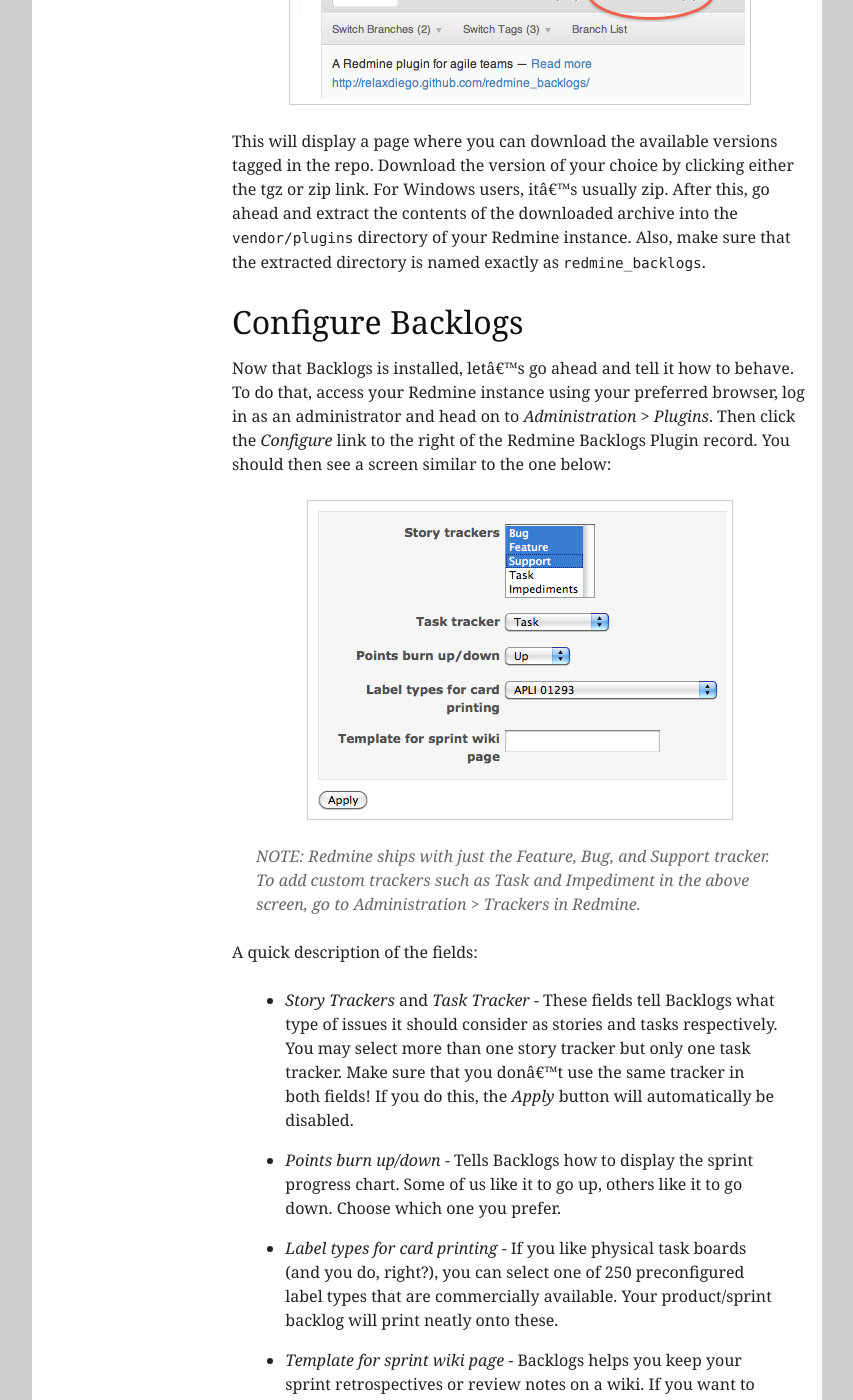
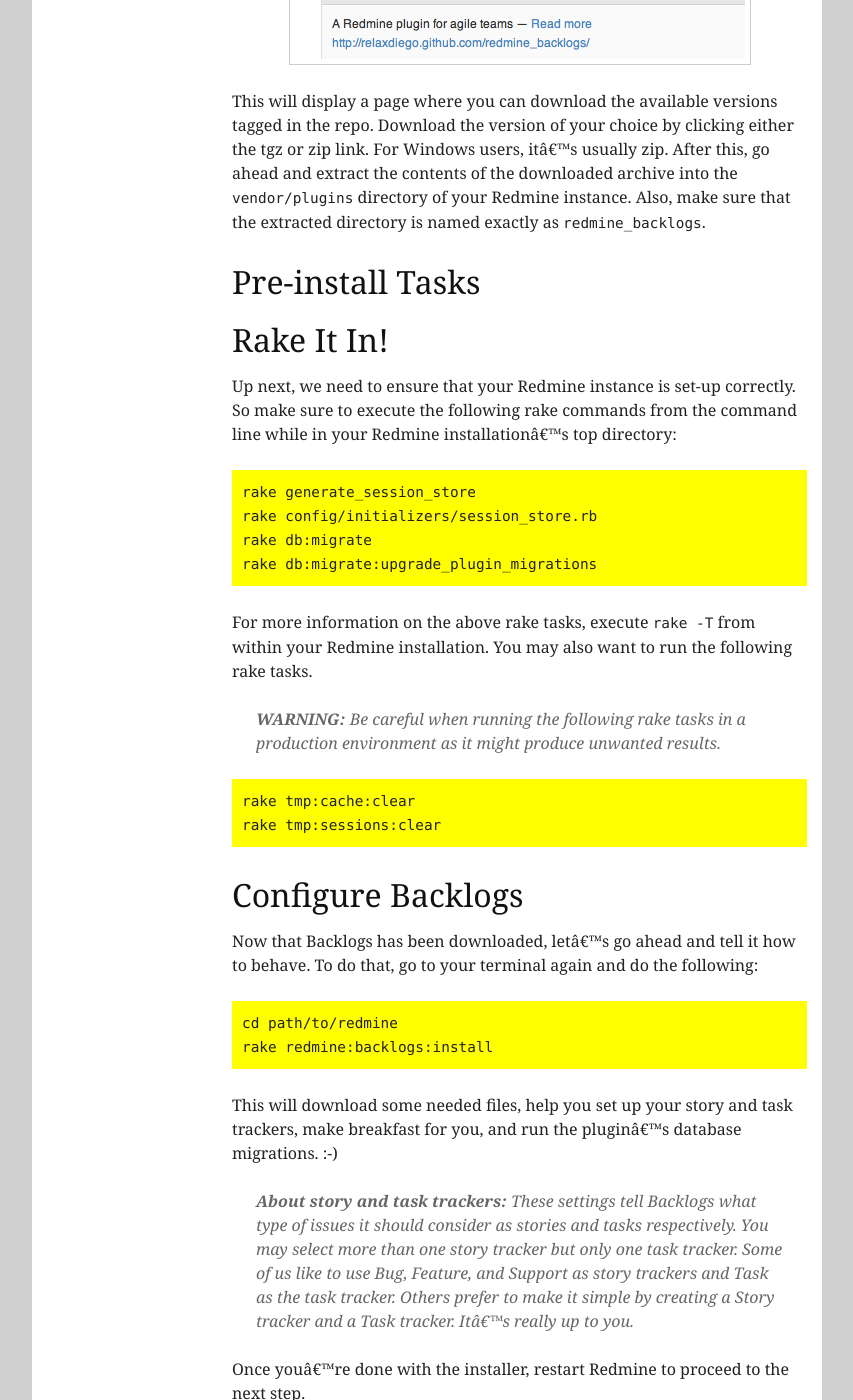
Before and after one commit to backlogs/www, a Jekyll site: the page built from _posts/en/1999-06-01-installation.markdown, in a window 1280 px wide and 1400 px high, scrolled down 2358 px. Shown: the whole window, without its empty margins (213-1066 px from the left). Built offline with Jekyll 4.4.1, drawn with Linux system fonts in a browser that asks for light colours; comment, search, counter and statistics services are not loaded; some of the changed text lies outside the part shown.

Commit message:
Update installation guide to match v0.3.0

```diff
--- a/_posts/en/1999-06-01-installation.markdown
+++ b/_posts/en/1999-06-01-installation.markdown
@@ -5,7 +5,7 @@ categories: en
 ---
 # Installation
 
-Alrighty! Let's install Backlogs into your system. Now, remember, if you come across any hitches or just don't know how to proceed, don't hesitate to [ask for help](http://bugs.redminebacklogs.net/projects/redmine-backlogs). For you poor souls who are stuck on RHEL 5.x,  there's a separate set of [installation instructions](/en/installation-redhat), but we recommend that you read this installation manual first.
+Alrighty! Let's install Backlogs into your system. Now, remember, if you come across any hitches or just don't know how to proceed, don't hesitate to [ask for help](http://dev.redminebacklogs.net/projects/redmine-backlogs). For you poor souls who are stuck on RHEL 5.x,  there's a separate set of [installation instructions](/en/installation-redhat), but we recommend that you read this installation manual first.
 
 ## Install Redmine
 
@@ -65,10 +64,40 @@ This second method involves going to [the project's page in Github](http://githu
 
 This will display a page where you can download the available versions tagged in the repo. Download the version of your choice by clicking either the tgz or zip link. For Windows users, it's usually zip. After this, go ahead and extract the contents of the downloaded archive into the `vendor/plugins` directory of your Redmine instance. Also, make sure that the extracted directory is named exactly as `redmine_backlogs`.
 
+## Pre-install Tasks
+
+## Rake It In!
+
+Up next, we need to ensure that your Redmine instance is set-up correctly. So make sure to execute the following rake commands from the command line while in your Redmine installation's top directory:
+
+    rake generate_session_store
+    rake config/initializers/session_store.rb
+    rake db:migrate
+    rake db:migrate:upgrade_plugin_migrations
+
+For more information on the above rake tasks, execute `rake -T` from within your Redmine installation. You may also want to run the following rake tasks.
+
+> **WARNING:** Be careful when running the following rake tasks in a production environment as it might produce unwanted results.
+
+    rake tmp:cache:clear
+    rake tmp:sessions:clear
 
 ## Configure Backlogs
 
-Now that Backlogs is installed, let's go ahead and tell it how to behave. To do that, access your Redmine instance using your preferred browser, log in as an administrator and head on to _Administration_ > _Plugins_. Then click the _Configure_ link to the right of the Redmine Backlogs Plugin record. You should then see a screen similar to the one below:
+Now that Backlogs has been downloaded, let's go ahead and tell it how to behave. To do that, go to your terminal again and do the following:
+
+    cd path/to/redmine
+    rake redmine:backlogs:install
+
+This will download some needed files, help you set up your story and task trackers, make breakfast for you, and run the plugin's database migrations. :-)
+
+> **About story and task trackers:** These settings tell Backlogs what type of issues it should consider as stories and tasks respectively. You may select more than one story tracker but only one task tracker. Some of us like to use Bug, Feature, and Support as story trackers and Task as the task tracker. Others prefer to make it simple by creating a Story tracker and a Task tracker. It's really up to you.
+
+Once you're done with the installer, restart Redmine to proceed to the next step.
+
+## Additional Configuration
+
+This step is not required at this point, but it helps to know there is this page for redoing the configuration. Access your Redmine instance using your preferred browser, log in as an administrator and head on to _Administration_ > _Plugins_. Then click the _Configure_ link to the right of the Redmine Backlogs Plugin record. You should then see a screen similar to the one below:
 
 ![Configure Screen](../../assets/images/configure_screen.png)
 
@@ -83,33 +112,13 @@ A quick description of the fields:
 
 Once you're done, go ahead and click _Apply_. If that button is disabled, it means you're using a task tracker that's also a story tracker. Fix the error so you can proceed.
 
-
 ## Set Permissions
 
 Now let's tell Redmine which project roles have permission to use the plugin. To do that, go to _Administration_ > _Roles and permissions_ > _Permissions report_. This should lead you to a page that looks like something below:
 
 ![Permissions Report](../../assets/images/permissions_report.png)
 
-For now, the permissions available for the plugin are only three, but we will work on making that fine-grained in the future. For now, if you want certain roles to have the ability to edit the stories and tasks, they must be given the _Manage backlog_ permission.
-
-
-## Rake It In!
-
-Up next, we need to ensure that your Redmine instance is set-up correctly. So make sure to execute the following rake commands from the command line while in your Redmine installation's top directory:
-
-    rake generate_session_store
-    rake config/initializers/session_store.rb
-    rake db:migrate
-    rake db:migrate:upgrade_plugin_migrations
-    rake db:migrate_plugins
-
-For more information on the above rake tasks, execute `rake -T` from within your Redmine installation. You may also want to run the following rake tasks.
-
-> **WARNING:** Be careful when running the following rake tasks in a production environment as it might produce unwanted results.
-
-    rake tmp:cache:clear
-    rake tmp:sessions:clear
-
+Check or uncheck any of the permissions under the Backlogs section for any of the roles in your system.
 
 ## Enable Backlogs in Your Projects
 
@@ -119,12 +128,11 @@ Now that Redmine and Backlogs are properly configured, all that's left is to ena
 
 Afterwards, click _Save_ and you should see the _Backlogs_ tab appear in your project's menu. Do the same thing for each project in which you want to use Backlogs.
 
-
 ## Charts
 
 OK, so we lied. There's one other thing you need to do. To ensure that each day of your project has a corresponding data point in the charts generated by the Backlogs plugin, schedule a cron job to run the following command **inside of your Redmine instance's root directory**:
 
-    rake redmine:backlogs_plugin:generate_chart_data
+    rake redmine:backlogs:generate_chart_data
 
 We recommend that you make this cron job run at least once a day.
 
@@ -132,10 +140,10 @@ We recommend that you make this cron job run at least once a day.
 
 If you want to grab the latest & greatest from the repo, here's what you do:
 
-    cd path/to/redmine_backlogs
+    cd path/to/backlogs
     git checkout master
     git pull origin
-    rake db:migrate_plugins
+    rake redmine:backlogs:install
 
 > **NOTE:** Obviously, you can only do this if you used _Method #1_ in the installation process above.
 
@@ -153,7 +161,7 @@ We release new versions of the product often. To grab the latest version in the
 The last line above will show you a list of available versions. To upgrade to one of the versions, do the following:
 
     git checkout vX.Y.Z
-    rake db:migrate_plugins
+    rake redmine:backlogs:install
 
 > **NOTE:** Replace vX.Y.Z with the correct tag.
 
```
Also changed, not shown: other parts of _posts/en/1999-06-01-installation.markdown (+0 -1 lines), assets/images/permissions_report.png.
